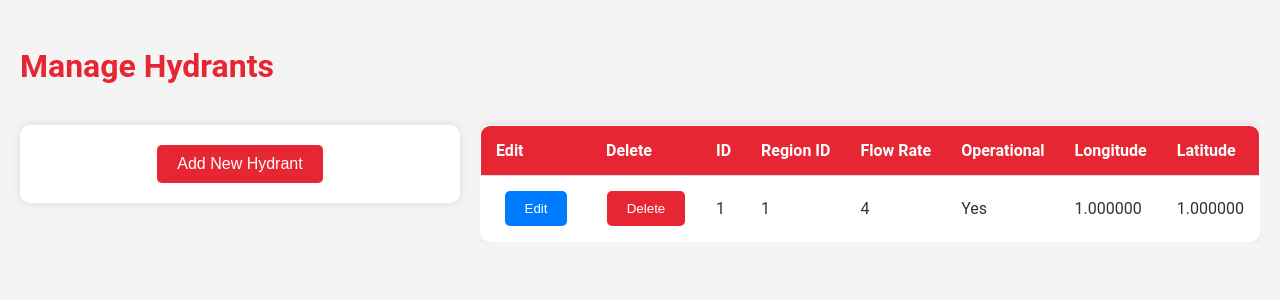
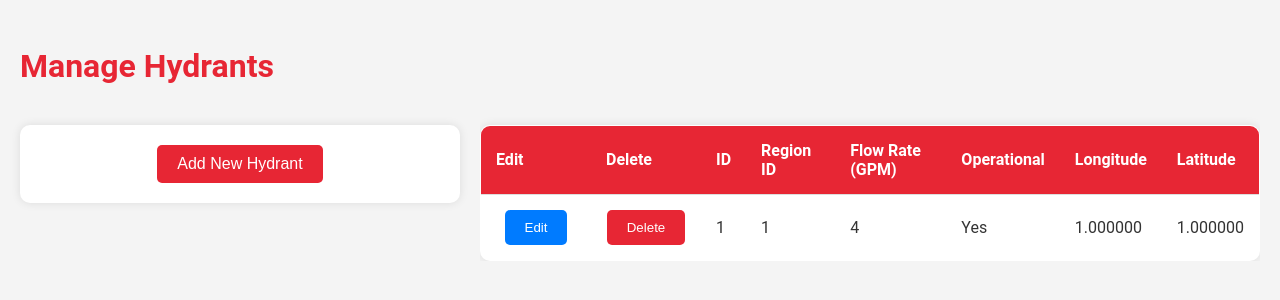
Before and after one commit to PiekoRocks/StreamLine, a Flask app: page /hydrants in a window 1280 px wide. Shown: the part 158-458 px from the top of the page. Run offline with Flask 3, Linux system fonts and the light colour scheme; tables that the repository leaves empty hold one stand-in row (values such as "Sample post"); data that the repository does not hold is empty.

Commit message:
Clarify flow rate label in hydrants template to include units (GPM)

```diff
--- a/templates/hydrants.html
+++ b/templates/hydrants.html
@@ -19,7 +19,7 @@
                 <label>Region ID:</label>
                 <input type="number" name="region" required><br>
 
-                <label>Flow Rate:</label>
+                <label>Flow Rate (GPM):</label>
                 <input type="number" name="flow_rate" required><br>
 
                 <label>Operational:</label>
@@ -50,7 +50,7 @@
                     <th>Delete</th>
                     <th>ID</th>
                     <th>Region ID</th>
-                    <th>Flow Rate</th>
+                    <th>Flow Rate (GPM)</th>
                     <th>Operational</th>
                     <th>Longitude</th>
                     <th>Latitude</th>
```
